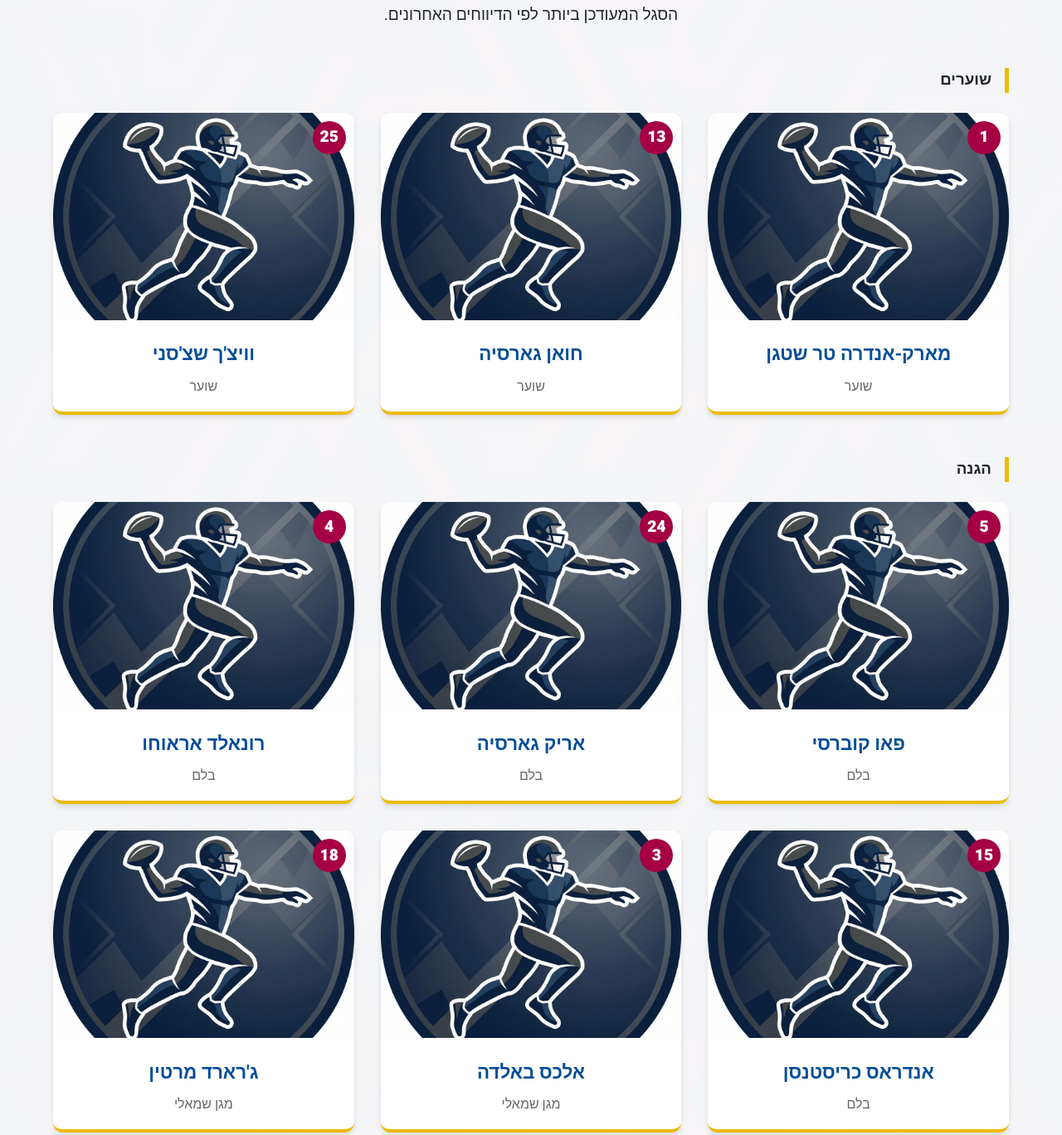
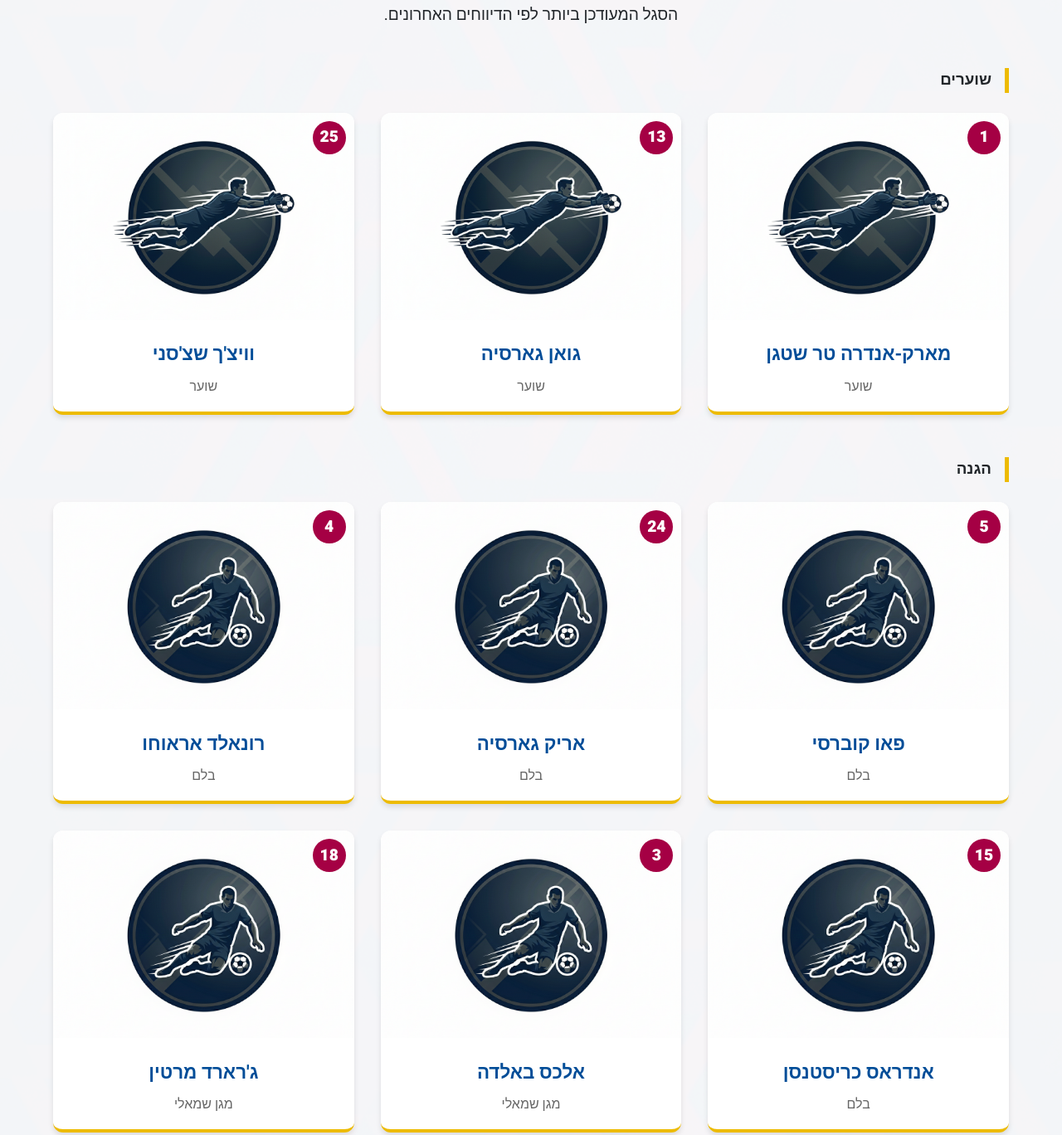
Before and after one commit to whoneedsaname-1/barca, a plain HTML site: page players.html in a window 1280 px wide. Shown: the part 256-1624 px from the top of the page at 83% size. Drawn offline with Linux system fonts and the light colour scheme.

Commit message:
Add files via upload
fixed bugs

```diff
--- a/players.html
+++ b/players.html
@@ -41,7 +41,7 @@
             <div class="grid">
                 <div class="player-card">
                     <div class="player-number">1</div>
-                    <img src="assets/player_placeholder.png" alt="טר שטגן" class="player-img">
+                    <img src="assets/gollkepeer.png" alt="טר שטגן" class="player-img">
                     <div class="player-info">
                         <div class="player-name">מארק-אנדרה טר שטגן</div>
                         <div class="player-pos">שוער</div>
@@ -49,15 +49,15 @@
                 </div>
                 <div class="player-card">
                     <div class="player-number">13</div>
-                    <img src="assets/player_placeholder.png" alt="גארסיה" class="player-img">
+                    <img src="assets/gollkepeer.png" alt="גארסיה" class="player-img">
                     <div class="player-info">
-                        <div class="player-name">חואן גארסיה</div>
+                        <div class="player-name">גואן גארסיה</div>
                         <div class="player-pos">שוער</div>
                     </div>
                 </div>
                 <div class="player-card">
                     <div class="player-number">25</div>
-                    <img src="assets/player_placeholder.png" alt="שצ'סני" class="player-img">
+                    <img src="assets/gollkepeer.png" alt="שצ'סני" class="player-img">
                     <div class="player-info">
                         <div class="player-name">וויצ'ך שצ'סני</div>
                         <div class="player-pos">שוער</div>
@@ -72,7 +72,7 @@
             <div class="grid">
                 <div class="player-card">
                     <div class="player-number">5</div>
-                    <img src="assets/player_placeholder.png" alt="קוברסי" class="player-img">
+                    <img src="assets/defence.png" alt="קוברסי" class="player-img">
                     <div class="player-info">
                         <div class="player-name">פאו קוברסי</div>
                         <div class="player-pos">בלם</div>
@@ -80,7 +80,7 @@
                 </div>
                 <div class="player-card">
                     <div class="player-number">24</div>
-                    <img src="assets/player_placeholder.png" alt="אריק גארסיה" class="player-img">
+                    <img src="assets/defence.png" alt="אריק גארסיה" class="player-img">
                     <div class="player-info">
                         <div class="player-name">אריק גארסיה</div>
                         <div class="player-pos">בלם</div>
@@ -88,7 +88,7 @@
                 </div>
                 <div class="player-card">
                     <div class="player-number">4</div>
-                    <img src="assets/player_placeholder.png" alt="אראוחו" class="player-img">
+                    <img src="assets/defence.png" alt="אראוחו" class="player-img">
                     <div class="player-info">
                         <div class="player-name">רונאלד אראוחו</div>
                         <div class="player-pos">בלם</div>
@@ -96,7 +96,7 @@
                 </div>
                 <div class="player-card">
                     <div class="player-number">15</div>
-                    <img src="assets/player_placeholder.png" alt="כריסטנסן" class="player-img">
+                    <img src="assets/defence.png" alt="כריסטנסן" class="player-img">
                     <div class="player-info">
                         <div class="player-name">אנדראס כריסטנסן</div>
                         <div class="player-pos">בלם</div>
@@ -104,7 +104,7 @@
                 </div>
                 <div class="player-card">
                     <div class="player-number">3</div>
-                    <img src="assets/player_placeholder.png" alt="באלדה" class="player-img">
+                    <img src="assets/defence.png" alt="באלדה" class="player-img">
                     <div class="player-info">
                         <div class="player-name">אלכס באלדה</div>
                         <div class="player-pos">מגן שמאלי</div>
@@ -112,7 +112,7 @@
                 </div>
                 <div class="player-card">
                     <div class="player-number">18</div>
-                    <img src="assets/player_placeholder.png" alt="מרטין" class="player-img">
+                    <img src="assets/defence.png" alt="מרטין" class="player-img">
                     <div class="player-info">
                         <div class="player-name">ג'רארד מרטין</div>
                         <div class="player-pos">מגן שמאלי</div>
@@ -120,7 +120,7 @@
                 </div>
                 <div class="player-card">
                     <div class="player-number">23</div>
-                    <img src="assets/player_placeholder.png" alt="קונדה" class="player-img">
+                    <img src="assets/defence.png" alt="קונדה" class="player-img">
                     <div class="player-info">
                         <div class="player-name">ז'ול קונדה</div>
                         <div class="player-pos">מגן ימני</div>
@@ -136,7 +136,7 @@
             <div class="grid">
                 <div class="player-card">
                     <div class="player-number">17</div>
-                    <img src="assets/player_placeholder.png" alt="קסאדו" class="player-img">
+                    <img src="assets/middfiled.png" alt="קסאדו" class="player-img">
                     <div class="player-info">
                         <div class="player-name">מארק קסאדו</div>
                         <div class="player-pos">קשר אחורי</div>
@@ -144,7 +144,7 @@
                 </div>
                 <div class="player-card">
                     <div class="player-number">22</div>
-                    <img src="assets/player_placeholder.png" alt="ברנאל" class="player-img">
+                    <img src="assets/middfiled.png" alt="ברנאל" class="player-img">
                     <div class="player-info">
                         <div class="player-name">מארק ברנאל</div>
                         <div class="player-pos">קשר אחורי</div>
@@ -152,7 +152,7 @@
                 </div>
                 <div class="player-card">
                     <div class="player-number">8</div>
-                    <img src="assets/player_placeholder.png" alt="פדרי" class="player-img">
+                    <img src="assets/middfiled.png" alt="פדרי" class="player-img">
                     <div class="player-info">
                         <div class="player-name">פדרי</div>
                         <div class="player-pos">קשר</div>
@@ -160,7 +160,7 @@
                 </div>
                 <div class="player-card">
                     <div class="player-number">21</div>
-                    <img src="assets/player_placeholder.png" alt="דה יונג" class="player-img">
+                    <img src="assets/middfiled.png" alt="דה יונג" class="player-img">
                     <div class="player-info">
                         <div class="player-name">פרנקי דה יונג</div>
                         <div class="player-pos">קשר</div>
@@ -168,7 +168,7 @@
                 </div>
                 <div class="player-card">
                     <div class="player-number">6</div>
-                    <img src="assets/player_placeholder.png" alt="גאבי" class="player-img">
+                    <img src="assets/middfiled.png" alt="גאבי" class="player-img">
                     <div class="player-info">
                         <div class="player-name">גאבי</div>
                         <div class="player-pos">קשר</div>
@@ -176,7 +176,7 @@
                 </div>
                 <div class="player-card">
                     <div class="player-number">16</div>
-                    <img src="assets/player_placeholder.png" alt="פרמין" class="player-img">
+                    <img src="assets/middfiled.png" alt="פרמין" class="player-img">
                     <div class="player-info">
                         <div class="player-name">פרמין לופז</div>
                         <div class="player-pos">קשר התקפי</div>
@@ -184,7 +184,7 @@
                 </div>
                 <div class="player-card">
                     <div class="player-number">20</div>
-                    <img src="assets/player_placeholder.png" alt="אולמו" class="player-img">
+                    <img src="assets/middfiled.png" alt="אולמו" class="player-img">
                     <div class="player-info">
                         <div class="player-name">דני אולמו</div>
                         <div class="player-pos">קשר התקפי</div>
@@ -192,7 +192,7 @@
                 </div>
                 <div class="player-card">
                     <div class="player-number">27</div>
-                    <img src="assets/player_placeholder.png" alt="פרננדז" class="player-img">
+                    <img src="assets/middfiled.png" alt="פרננדז" class="player-img">
                     <div class="player-info">
                         <div class="player-name">דרו פרננדז</div>
                         <div class="player-pos">קשר התקפי</div>
@@ -208,7 +208,7 @@
             <div class="grid">
                 <div class="player-card">
                     <div class="player-number">11</div>
-                    <img src="assets/player_placeholder.png" alt="ראפיניה" class="player-img">
+                    <img src="assets/attack.png" alt="ראפיניה" class="player-img">
                     <div class="player-info">
                         <div class="player-name">ראפיניה</div>
                         <div class="player-pos">כנף שמאל</div>
@@ -216,7 +216,7 @@
                 </div>
                 <div class="player-card">
                     <div class="player-number">14</div>
-                    <img src="assets/player_placeholder.png" alt="רשפורד" class="player-img">
+                    <img src="assets/attack.png" alt="רשפורד" class="player-img">
                     <div class="player-info">
                         <div class="player-name">מרכוס רשפורד</div>
                         <div class="player-pos">כנף שמאל</div>
@@ -224,7 +224,7 @@
                 </div>
                 <div class="player-card">
                     <div class="player-number">10</div>
-                    <img src="assets/player_placeholder.png" alt="לאמין ימאל" class="player-img">
+                    <img src="assets/attack.png" alt="לאמין ימאל" class="player-img">
                     <div class="player-info">
                         <div class="player-name">לאמין ימאל</div>
                         <div class="player-pos">כנף ימין</div>
@@ -232,7 +232,7 @@
                 </div>
                 <div class="player-card">
                     <div class="player-number">28</div>
-                    <img src="assets/player_placeholder.png" alt="בארג'י" class="player-img">
+                    <img src="assets/attack.png" alt="בארג'י" class="player-img">
                     <div class="player-info">
                         <div class="player-name">רוני בארג'י</div>
                         <div class="player-pos">כנף ימין</div>
@@ -240,7 +240,7 @@
                 </div>
                 <div class="player-card">
                     <div class="player-number">7</div>
-                    <img src="assets/player_placeholder.png" alt="פראן טורס" class="player-img">
+                    <img src="assets/attack.png" alt="פראן טורס" class="player-img">
                     <div class="player-info">
                         <div class="player-name">פראן טורס</div>
                         <div class="player-pos">חלוץ מרכזי</div>
@@ -248,7 +248,7 @@
                 </div>
                 <div class="player-card">
                     <div class="player-number">9</div>
-                    <img src="assets/player_placeholder.png" alt="לבנדובסקי" class="player-img">
+                    <img src="assets/attack.png" alt="לבנדובסקי" class="player-img">
                     <div class="player-info">
                         <div class="player-name">רוברט לבנדובסקי</div>
                         <div class="player-pos">חלוץ מרכזי</div>
```
Also changed, not shown: assets/defence.png (added), assets/gollkepeer.png (added), assets/middfiled.png (added), 1 other file.
